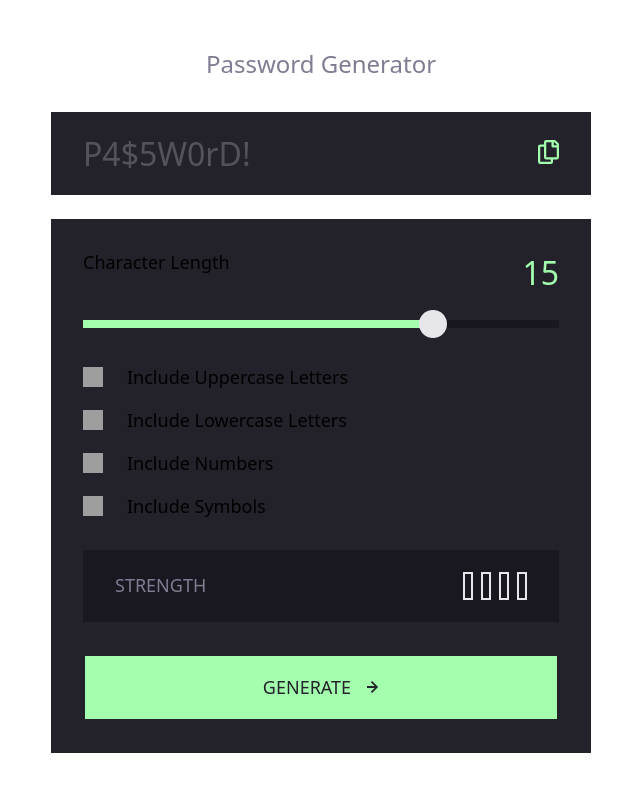
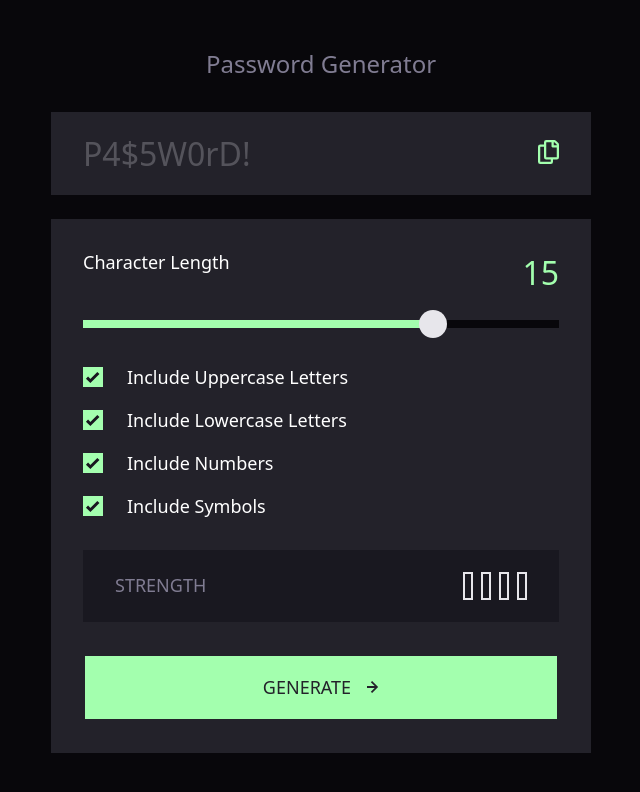
Before and after one commit to chadirabii/password-generator-app, a React (Vite) app: page / in a window 1280 px wide. Shown: the top 792 px of the page, without its empty margins (319-959 px from the left). Built offline with nearby package versions, Linux system fonts and the light colour scheme; grey boxes are pictures that could not be loaded.

Commit message:
fix colors and ui

```diff
--- a/src/App.jsx
+++ b/src/App.jsx
@@ -2,7 +2,7 @@ import PasswordGenerator from "./components";
 
 function App() {
   return (
-    <main className="sm:flex sm:justify-center sm:items-center">
+    <main className="sm:flex sm:justify-center sm:items-center bg-very-dark-grey">
       <PasswordGenerator />
     </main>
   );
--- a/src/components/checkbox.jsx
+++ b/src/components/checkbox.jsx
@@ -1,6 +1,8 @@
+import React from "react";
+
 const Checkbox = ({ id, label, value, setValue }) => {
   return (
-    <div className="flex gap-5 sm:gap-6 items-center">
+    <div className="flex text-white gap-5 sm:gap-6 items-center">
       <input
         className="checkbox"
         type="checkbox"
@@ -10,7 +12,7 @@ const Checkbox = ({ id, label, value, setValue }) => {
           setValue((prev) => ({ ...prev, [id]: e.target.checked }))
         }
       />
-      <label className="text-base sm:text-body" htmlFor={id}>
+      <label className="text-base text-white sm:text-body" htmlFor={id}>
         {label}
       </label>
     </div>
--- a/src/components/display.jsx
+++ b/src/components/display.jsx
@@ -23,9 +23,11 @@ const PasswordDisplay = ({ password }) => {
 
   return (
     <div
-      className={`text-almost-white  px-4 sm:px-8 py-4 sm:py-5 bg-dark-grey w-full text-heading-M sm:text-heading-L relative z-10`}
+      className={`text-[#E7E6EB]  px-4 sm:px-8 py-4 sm:py-5 bg-dark-grey w-full text-heading-M sm:text-heading-L relative z-10`}
     >
-      <span className={`${isPasswordNotEmpty ? "" : "opacity-25"}`}>
+      <span
+        className={`${isPasswordNotEmpty ? "" : "opacity-25 text-[#E7E6EB]"}`}
+      >
         {isPasswordNotEmpty ? password : "P4$5W0rD!"}
       </span>
       <div
--- a/src/components/slider.jsx
+++ b/src/components/slider.jsx
@@ -11,7 +11,7 @@ const Slider = ({ id, value, setValue }) => {
   return (
     <div className="w-full">
       <div className="flex justify-between mb-2 sm:mb-4">
-        <label htmlFor={id} className="text-base sm:text-body">
+        <label htmlFor={id} className="text-base text-white sm:text-body">
           {id}
         </label>
         <span className="text-heading-M sm:text-heading-L text-neon-green">
--- a/src/components/strength.jsx
+++ b/src/components/strength.jsx
@@ -1,4 +1,7 @@
+import React from "react";
+
 const PasswordStrength = ({ calculatedStrength }) => {
+  const color = "bg-red";
   const colors = {
     0: { color: "transparent", text: "" },
     1: { color: "bg-red", text: "TOO WEAK!" },
@@ -10,20 +13,20 @@ const PasswordStrength = ({ calculatedStrength }) => {
   for (let i = 0; i < 4; i++) {
     rectangles.push(
       <div
+        key={i} // Add a unique key prop here
         className={`h-7 w-[10px] my-[0.875rem] sm:my-[1.375rem]
-          ${i >= calculatedStrength ? "border-almost-white border-2" : ""}
-          ${i < calculatedStrength ? colors[calculatedStrength].color : ""}
-      `}
-        key={i}
+        ${i >= calculatedStrength ? "border-almost-white border-2" : ""}
+        ${i < calculatedStrength ? colors[calculatedStrength].color : ""}
+    `}
       ></div>
     );
   }
 
   return (
-    <div className="bg-very-dark-grey px-4 sm:px-8  flex justify-between items-center">
+    <div className="bg-[#191820] px-4 sm:px-8  flex justify-between items-center">
       <span className="text-base sm:text-body text-grey">STRENGTH</span>
       <div className="flex gap-2 items-center">
-        <span className="mr-2 text-body sm:text-heading-M">
+        <span className="mr-2 text-body sm:text-heading-M text-green-400">
           {colors[calculatedStrength].text}
         </span>
         {rectangles}
--- a/tailwind.config.js
+++ b/tailwind.config.js
@@ -11,7 +11,7 @@ module.exports = {
       'dark-grey': 'hsl(248deg 10% 15%)',
       'grey': 'hsl(251deg 9% 53%)',
       'almost-white': 'hsl(252deg 11% 91%)',
-      'very-dark-grey': 'hsl(248deg 15% 11%)',
+      'very-dark-grey': '#08070B',
       'neon-green': 'hsl(127deg 100% 82%)',
       'red': 'hsl(0deg 91% 63%)',
       'orange': 'hsl(13deg 95% 66%)',
```
Also changed, not shown: images/checked.svg (added).
